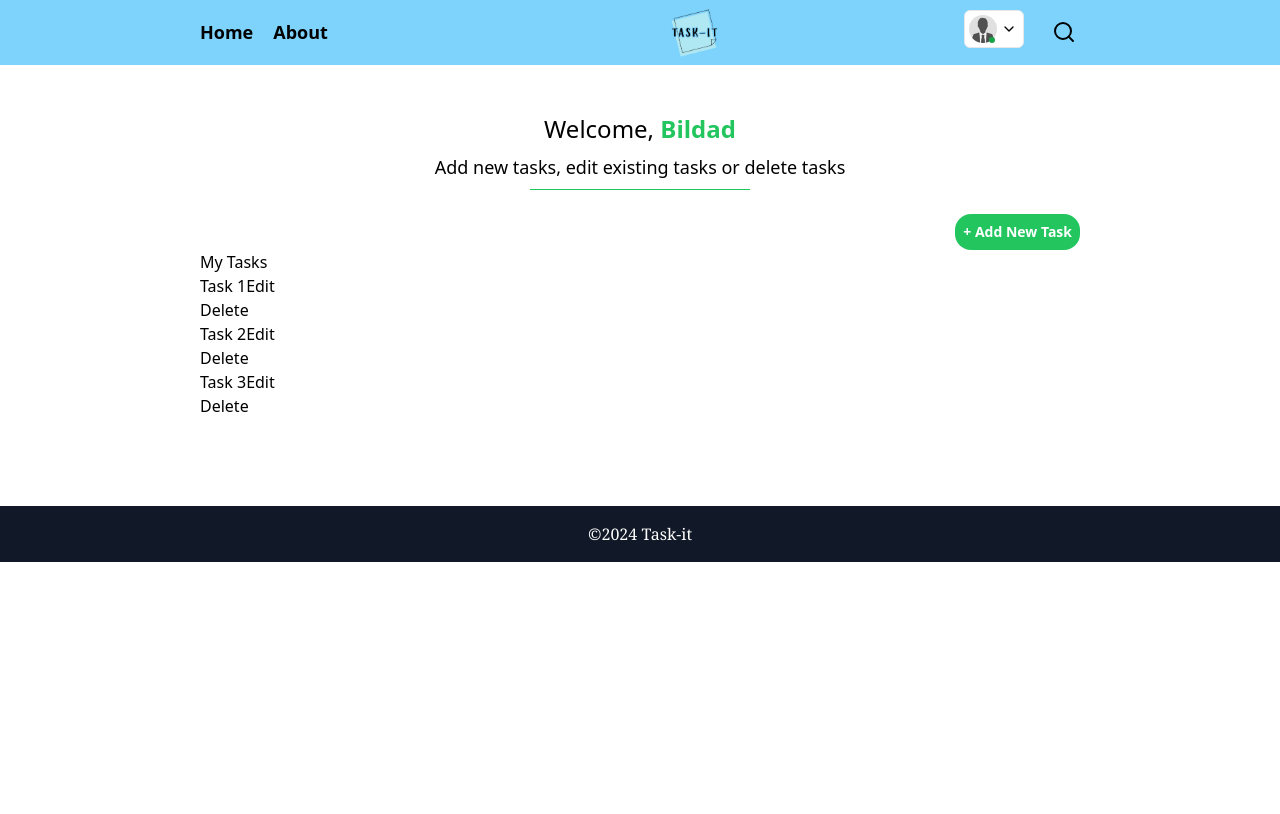
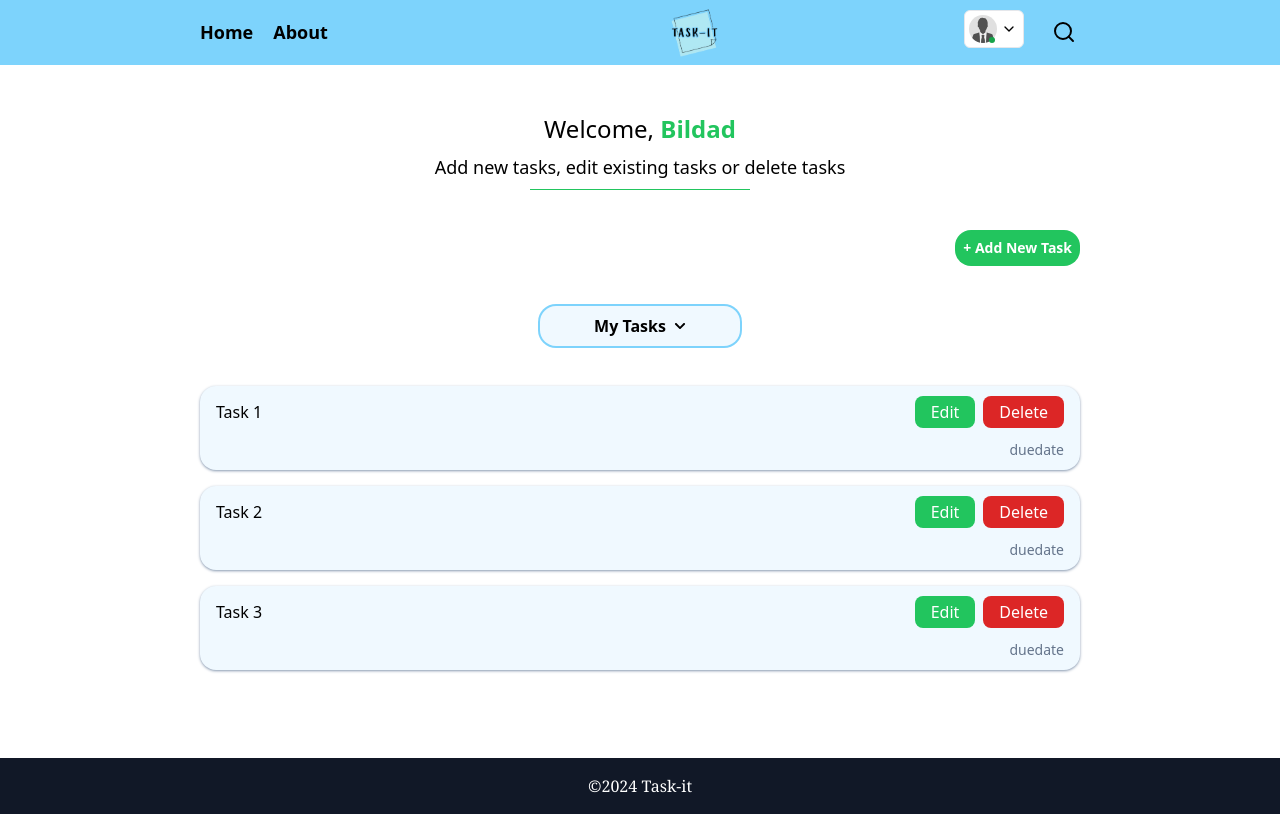
Before and after one commit to bilsim-code/taskit, a React (Vite) app in the folder client/: page / in a window 1280 px wide. Built offline with nearby package versions, Linux system fonts and the light colour scheme.

Commit message:
update tasks styles

```diff
--- a/client/src/Pages/Home.jsx
+++ b/client/src/Pages/Home.jsx
@@ -1,32 +1,53 @@
-import { Link } from "react-router-dom"
-import taskList from "../Components/taskList"
+import { Link } from "react-router-dom";
+import taskList from "../Components/taskList";
+import { FaChevronDown } from "react-icons/fa";
 
 const Home = () => {
   return (
-    <div className="max-w-4xl mx-auto p-2">
-        <div className="text-center">
-          <h2 className="text-2xl">Welcome, <span className="text-green-500 font-semibold">Bildad</span></h2>
-          <p className="text-lg pt-2">Add new tasks, edit existing tasks or delete tasks</p>
+    <div className="max-w-4xl mx-auto p-2 min-h-[70vh]">
+      <div className="text-center pb-4">
+        <h2 className="text-2xl">
+          Welcome, <span className="text-green-500 font-semibold">Bildad</span>
+        </h2>
+        <p className="text-lg pt-2">
+          Add new tasks, edit existing tasks or delete tasks
+        </p>
         <hr className="bg-green-500 h-[1px] w-1/4 mt-2  mx-auto border-0" />
       </div>
-        <Link to={'add-task'} className="flex justify-end mt-6">
-        <span className="bg-green-500 p-2 rounded-2xl font-semibold text-white text-sm hover:text-slate-200">+ Add New Task</span>
+      <Link to={"add-task"} className="flex justify-end mt-6">
+        <span className="bg-green-500 p-2 rounded-2xl font-semibold text-white text-sm hover:text-slate-200">
+          + Add New Task
+        </span>
       </Link>
 
-        <h1>My Tasks</h1>
-        <ul>
+      <button className="flex items-center rounded-2xl gap-2 ring-2 ring-sky-300 bg-sky-50 p-2 w-[200px] max-w-full justify-center mx-auto mt-10 cursor-text">
+        <h1 className="font-semibold">My Tasks</h1>
+        <FaChevronDown className="size-3" />
+      </button>
+
+      <ul className="flex flex-col gap-4 mt-10">
         {taskList.map((item, index) => (
-          <li key={index}>
-            <a href="#">{item.title}</a>
-            <a href={`edit/${item._id}`}>Edit</a>
+          <li
+            key={index}
+            className="bg-sky-50 shadow shadow-slate-400 rounded-2xl  px-4 py-2.5 flex flex-col "
+          >
+            <div className="flex justify-between items-center max-nav-xxs:flex-col max-nav-xxs:gap-4">
+              <a href="#" className="font-medium">{item.title}</a>
+            <div className="flex gap-2">
+              <a href={`edit/${item._id}`} className="bg-green-500 rounded-lg text-white p-1 px-4 max-nav-xxs:p-1 max-nav-xxs:px-2">Edit</a>
               <form action={`delete/${item._id}`}>
-            <button type="submit">Delete</button>
+                <button type="submit" className="bg-red-600 p-1 px-4 rounded-lg text-white max-nav-xxs:p-1">Delete</button>
               </form>
+            </div>
+            </div>
+           <div className="place-self-end pt-3 text-slate-500 text-sm">
+            duedate
+           </div>
           </li>
         ))}
       </ul>
     </div>
-  )
-}
+  );
+};
 
-export default Home
+export default Home;
```
Lines whose indentation alone changed are shown as unchanged.
